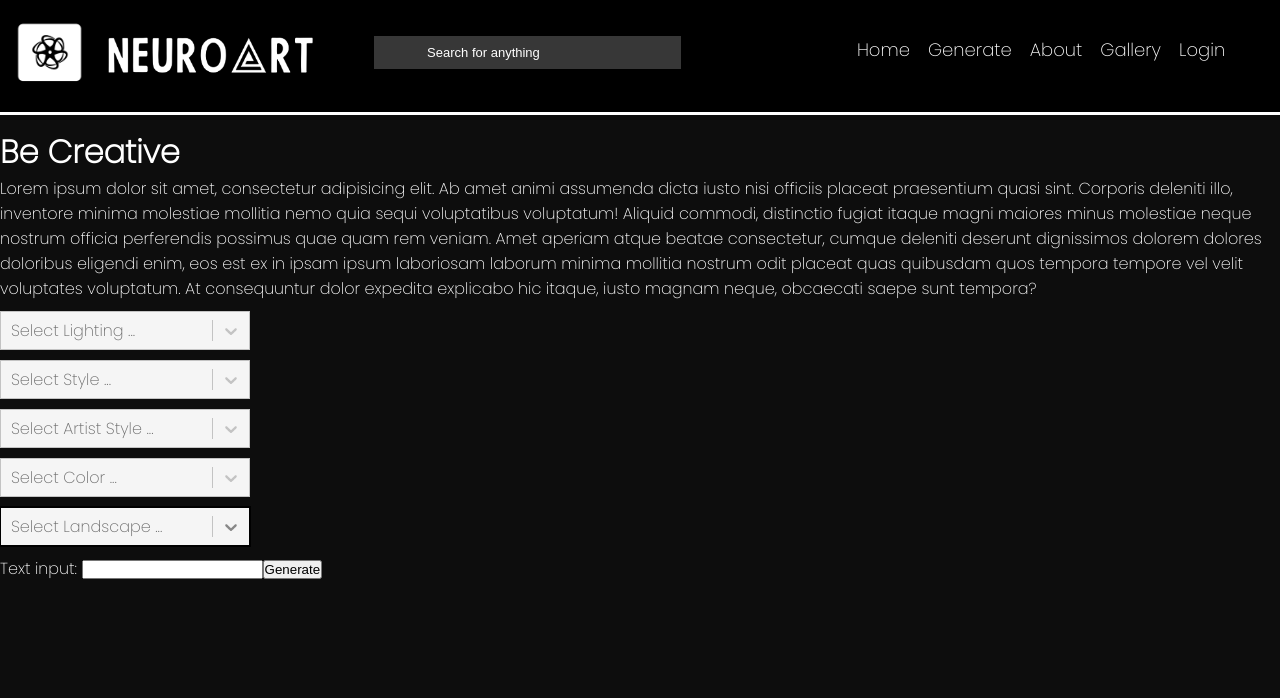
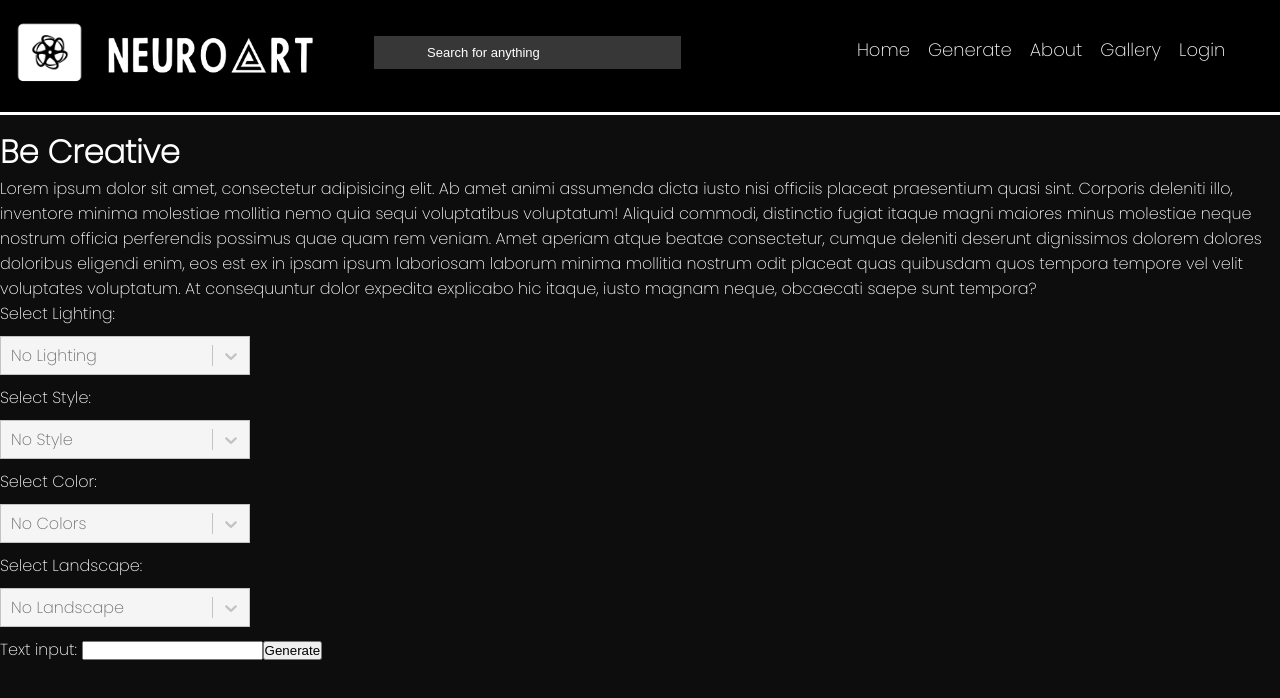
Before and after one commit to 1998KB/NeuroArt, a React (Create React App) app in the folder frontend/: page /generate in a window 1280 px wide. Shown: the top 698 px of the page. Built offline with nearby package versions, Linux system fonts and the light colour scheme.

Commit message:
reset selections

```diff
--- a/frontend/src/components/dropdown/Dropdown.tsx
+++ b/frontend/src/components/dropdown/Dropdown.tsx
@@ -1,25 +1,23 @@
 import React, {useRef, useState} from 'react';
 import './Dropdown.css'
 import Select, {CSSObjectWithLabel, OnChangeValue, OptionProps, Theme} from 'react-select';
-import {options1, options2, options3, options4, options5} from "./options";
+import {options1, options2, options3, options4} from "./options";
 import {DropdownProps, Option} from "../../interfaces";
 import {customStyles, customTheme} from "./customsThemeAndStyle";
 
 
+const Dropdown = (props: DropdownProps) => {
+    const [lightingOption, setLightingOption] = useState<Option>({value: '', label: 'select'});
+    const [styleOption, setStyleOption] = useState<Option>({value: '', label: 'select'});
+    const [colorOption, setColorOption] = useState<Option>({value: '', label: 'select'});
+    const [landscapeOption, setLandscapeOption] = useState<Option>({value: '', label: 'select'});
+    const [userInput, setUserInput] = useState('');
 
-const Dropdown = (props: DropdownProps) => {
-    const [lightingOption, setLightingOption] = useState<Option>({value: '', label:'select'});
-    const [styleOption, setStyleOption] = useState<Option>({value: '', label:'select'});
-    const [artistOption, setArtistOption] = useState<Option>({value: '', label:'select'});
-    const [colorOption, setColorOption] = useState<Option>({value: '', label:'select'});
-    const [landscapeOption, setLandscapeOption] = useState<Option>({value: '', label:'select'});
-    const [userInput, setUserInput] = useState('');
     const handleReset = () => {
-        setLightingOption({value: '', label:'select'});
-        setStyleOption({value: '', label:'select'});
-        setArtistOption({value: '', label:'select'});
-        setColorOption({value: '', label:'select'});
-        setLandscapeOption({value: '', label:'select'});
+        setLightingOption(options1[0]);
+        setStyleOption(options2[0]);
+        setColorOption(options3[0]);
+        setLandscapeOption(options4[0]);
         setUserInput('');
     };
     const handleChangeLighting = (event: OnChangeValue<unknown, false>) => {
@@ -32,11 +30,7 @@ const Dropdown = (props: DropdownProps) => {
             setStyleOption(event as Option);
         }
     };
-    const handleChangeArtist = (event: OnChangeValue<unknown, false>) => {
-        if (event) {
-            setArtistOption(event as Option);
-        }
-    };
+
     const handleChangeColor = (event: OnChangeValue<unknown, false>) => {
         if (event) {
             setColorOption(event as Option);
@@ -49,34 +43,29 @@ const Dropdown = (props: DropdownProps) => {
     };
     const makePrompt = () => {
         let prompt: string = userInput;
-        if (lightingOption) {
+        if (lightingOption.value !== '') {
             prompt = [prompt, lightingOption.value].join(' ').toString()
         }
-        if (styleOption) {
+        if (styleOption.value !== '') {
             prompt = [prompt, styleOption.value].join(' ').toString()
         }
-        if (artistOption) {
-            prompt = [prompt, artistOption.value].join(' ').toString()
-        }
-        if (colorOption) {
+
+        if (colorOption.value !== '') {
             prompt = [prompt, colorOption.value].join(' ').toString()
         }
-        if (landscapeOption) {
+        if (landscapeOption.value !== '') {
             prompt = [prompt, landscapeOption.value].join(' ').toString()
         }
         return prompt;
     }
     const handleGenerate = (event: React.MouseEvent<HTMLButtonElement, MouseEvent>) => {
+        event.preventDefault();
         props.setIsDisabled(false)
-        event.preventDefault();
         let promptMade = makePrompt()
-        console.log(promptMade)
-        if (promptMade){
-            console.log("in dropdown :" + promptMade)
-            props.setPrompt(promptMade)
-            props.setGenerated(false)
-            console.log("after setting prompt")
+        if (promptMade) {
+             props.setPrompt(promptMade)
         }
+        props.setGenerated(true)
         handleReset();
     }
     const handleUserInput = (event: React.ChangeEvent<HTMLInputElement>) => {
@@ -85,48 +74,36 @@ const Dropdown = (props: DropdownProps) => {
 
     return (
         <div>
+            <label>Select Lighting:</label>
             <Select theme={customTheme}
                     styles={customStyles}
-                    isClearable={true}
                     className='dropdown__select'
-                    placeholder='Select Lighting ...'
+                    defaultValue={options1[0]}
                     options={options1}
                     onChange={(event) => handleChangeLighting(event)}
             />
+            <label>Select Style:</label>
             <Select theme={customTheme}
                     styles={customStyles}
-                    isClearable={true}
                     className='dropdown__select'
-                    placeholder='Select Style ...'
+                    defaultValue={options2[0]}
                     options={options2}
-                    autoFocus={true}
                     onChange={(event) => handleChangeStyle(event)}
             />
+            <label>Select Color:</label>
             <Select theme={customTheme}
                     styles={customStyles}
-                    isClearable={true}
                     className='dropdown__select'
-                    placeholder='Select Artist Style ...'
+                    defaultValue={options3[0]}
                     options={options3}
-                    autoFocus={true}
-                    onChange={(event) => handleChangeArtist(event)}
+                    onChange={(event) => handleChangeColor(event)}
             />
+            <label>Select Landscape:</label>
             <Select theme={customTheme}
                     styles={customStyles}
-                    isClearable={true}
                     className='dropdown__select'
-                    placeholder='Select Color ...'
+                    defaultValue={options4[0]}
                     options={options4}
-                    autoFocus={true}
-                    onChange={(event) => handleChangeColor(event)}
-            />
-            <Select theme={customTheme}
-                    styles={customStyles}
-                    isClearable={true}
-                    className='dropdown__select'
-                    placeholder='Select Landscape ...'
-                    options={options5}
-                    autoFocus={true}
                     onChange={(event) => handleChangeLandscape(event)}
             />
             <label>
--- a/frontend/src/components/dropdown/options.ts
+++ b/frontend/src/components/dropdown/options.ts
@@ -1,4 +1,5 @@
 export const options1 = [
+    {value: '', label: 'No Lighting'},
     {value: 'cinematic lighting', label: 'Cinematic Lighting'},
     {value: 'dappled lighting', label: 'Dappled Lighting'},
     {value: 'bright lighting', label: 'Bright Lighting'},
@@ -9,6 +10,7 @@ export const options1 = [
 ]
 
 export const options2 = [
+    {value: '', label: 'No Style'},
     {value: 'hyperrealistic', label: 'Hyperrealistic'},
     {value: 'oil painting', label: 'Oil Painting'},
     {value: 'watercolor lighting', label: 'Watercolor Lighting'},
@@ -23,15 +25,7 @@ export const options2 = [
 ]
 
 export const options3 = [
-    {value: 'andy warhol', label: 'Andy Warhol'},
-    {value: 'ansel adams', label: 'Ansel Adams'},
-    {value: 'leonardo da vinci', label: 'Leonardo da Vinci'},
-    {value: 'jackson pollock', label: 'Jackson Pollock'},
-    {value: 'pablo picasso', label: 'Pablo Picasso'},
-    {value: 'salvador dal', label: 'Salvador Dali'}
-]
-
-export const options4 = [
+    {value: '', label: 'No Colors'},
     {value: 'retro colors', label: 'Retro Colors'},
     {value: 'vivid colors', label: 'Vivid Colors'},
     {value: 'pastel colors', label: 'Pastel Colors'},
@@ -42,7 +36,8 @@ export const options4 = [
     {value: 'jewel tones', label: 'Jewel Tones'}
 ]
 
-export const options5 = [
+export const options4 = [
+    {value: '', label: 'No Landscape'},
     {value: 'surreal landscape', label: 'Surreal Landscape'},
     {value: 'unreal landscape', label: 'Unreal Landscape'},
     {value: 'fantasy landscape', label: 'Fantasy Landscape'},
--- a/frontend/src/components/form/Form.tsx
+++ b/frontend/src/components/form/Form.tsx
@@ -1,41 +1,30 @@
-import React, {useEffect, useState} from 'react';
-import "./Form.css"
-import Dropdown from "../dropdown/Dropdown";
+import React, { useEffect, useState } from 'react';
+import './Form.css';
+import Dropdown from '../dropdown/Dropdown';
 
 interface FormProps {
-    setPrompt: Function
-    isLoading: boolean,
-    setIsDisable: Function
+    setPrompt: Function;
+    isLoading: boolean;
+    setIsDisable: Function;
 }
 
 const Form = (props: FormProps) => {
-    const [generateClicked, setGenerateClicked] = useState<boolean>(true);
+    const [key, setKey] = useState<number>(0);
 
     const handleGenerated = () => {
-        setGenerateClicked(false)
-        setGenerateClicked(true);
+        setKey((prevKey) => prevKey + 1);
     };
 
     return (
         <div>
             <form>
-                {generateClicked ? (
                 <Dropdown
-                        setGenerated={handleGenerated}
-                        setPrompt={props.setPrompt}
-                        isLoading={props.isLoading}
-                        setIsDisabled={props.setIsDisable}
-
-
-                    />
-                ) : (
-                    <Dropdown
+                    key={key}
                     setGenerated={handleGenerated}
                     setPrompt={props.setPrompt}
                     isLoading={props.isLoading}
                     setIsDisabled={props.setIsDisable}
                 />
-                )}
             </form>
         </div>
     );
--- a/frontend/src/components/imageContainer/ImageContainer.tsx
+++ b/frontend/src/components/imageContainer/ImageContainer.tsx
@@ -32,6 +32,7 @@ const ImageContainer = (props: ImageContainerProps) => {
     }
     return (
         <div>
+            {props.isLoading ? <LoadingSpinner/> : <img src={props.image}/> }
             {props.image &&
                 <>
                     <label className="add-title-label">Add Title: </label>
@@ -49,7 +50,6 @@ const ImageContainer = (props: ImageContainerProps) => {
                     <button className="save-btn" onClick={handleSave} disabled={props.isDisabled}>Save</button>
                 </>
             }
-            {props.isLoading ? <LoadingSpinner/> : <img src={props.image}/>}
         </div>
     );
 };
```
Lines whose indentation alone changed are shown as unchanged.
